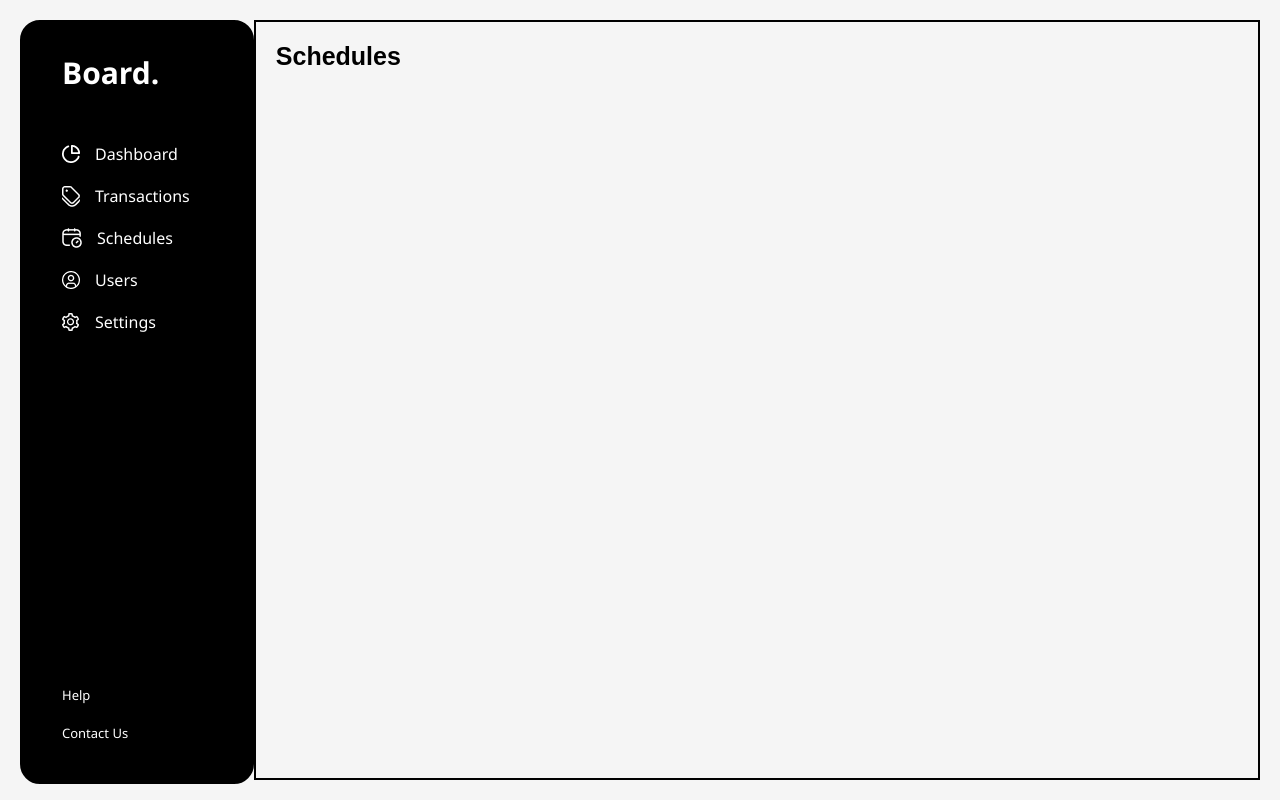
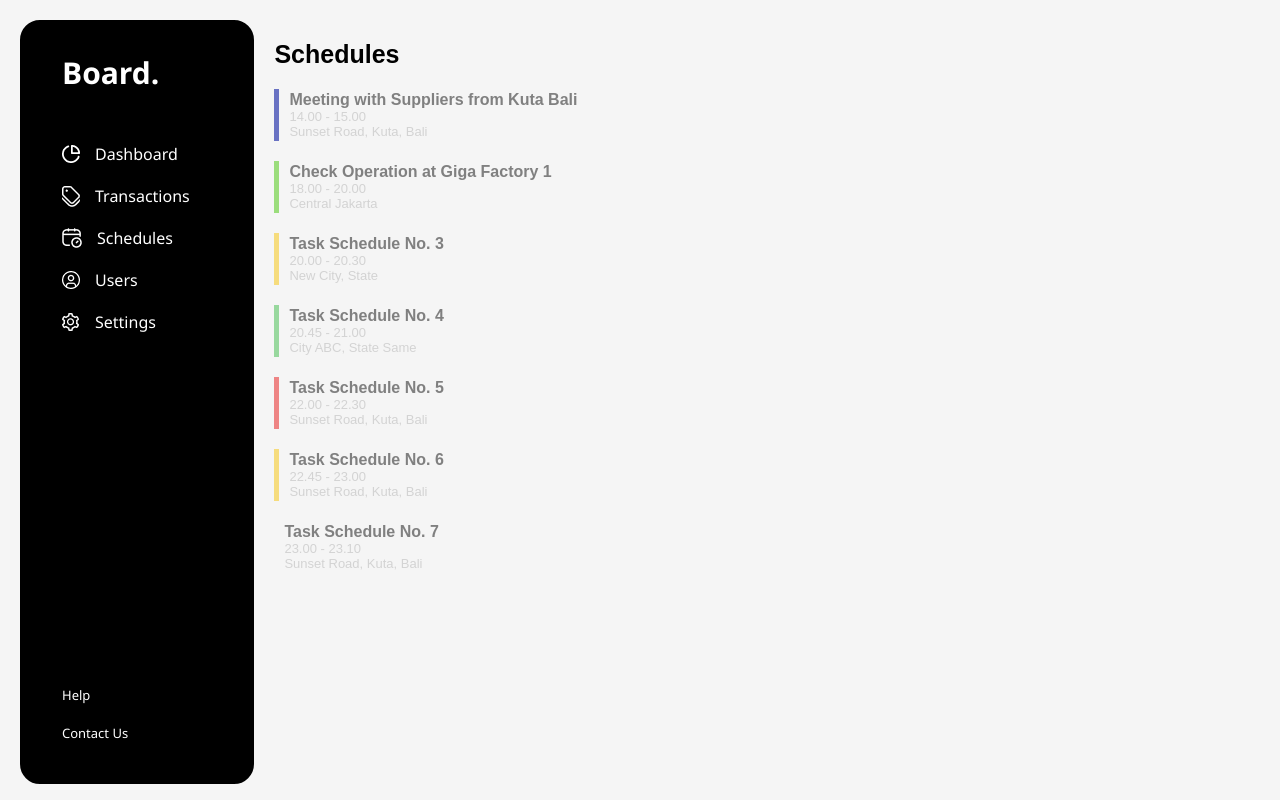
Before and after one commit to ankit-suman-07/Assignment-Dashboard, a React (Create React App) app: page /schedulespage in a window 1280 px wide. Built offline with nearby package versions, Linux system fonts and the light colour scheme; no server answers.

Commit message:
Updated SchedulesPage

```diff
--- a/src/css/SchedulesPage.css
+++ b/src/css/SchedulesPage.css
@@ -9,7 +9,7 @@
 }
 
 .schedule-page-div {
-    border: 2px solid black;
+    /* border: 2px solid black; */
     width: 85%;
     padding: 20px;
 }
--- a/src/pages/SchedulesPage.jsx
+++ b/src/pages/SchedulesPage.jsx
@@ -1,15 +1,27 @@
 import React from 'react';
 import "../css/SchedulesPage.css";
 import { Sidebar } from '../components/Sidebar';
+import { ScheduleDB } from '../helper/ScheduleDB';
+import { ScheduleRow } from '../components/ScheduleRow';
+import { colors } from '../helper/ScheduleDB';
 
 export const SchedulesPage = () => {
   return (
     <div className='schedule-page-comp' >
         <Sidebar />
         <div className='schedule-page-div' >
-        <div className='top-bar-head' >
-          Schedules
-        </div>
+          <div className='top-bar-head' >
+            Schedules
+          </div>
+          <div className='schedule-list' >
+      {
+        ScheduleDB.map((schedule, idx) => {
+          return(
+             <ScheduleRow id={idx} schedule={schedule}  color={colors[idx%7]} />
+          );
+        })
+      }
+      </div>
         </div>
     </div>
   )
```
